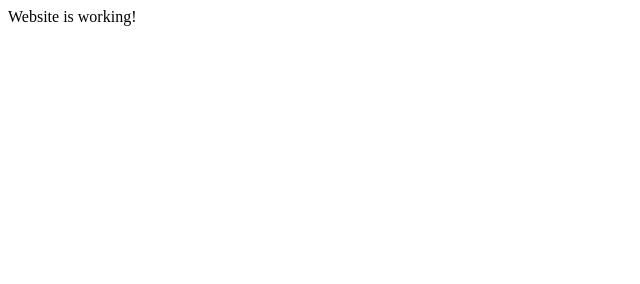
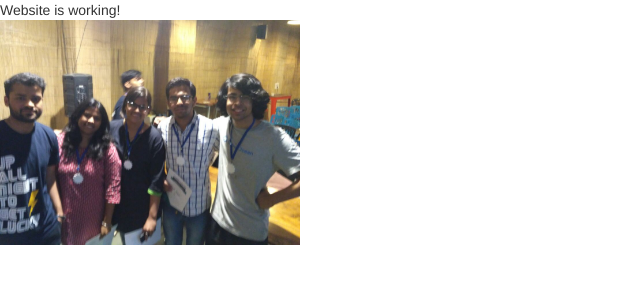
Before and after one commit to ShivayaDevs/shivayadevs.github.io, a plain HTML site: page index.html in a window 1280 px wide. Shown: the whole page, without its empty margins (0-640 px from the left). Drawn offline with nearby package versions, Linux system fonts and the light colour scheme.

Commit message:
Project structure

```diff
--- a/index.html
+++ b/index.html
@@ -1,9 +1,13 @@
 <!DOCTYPE html>
 <html>
 <head>
-    <title>ShivayaDevs</title>
+    <title>Shivaya Developers</title>
+    <!-- Bootstrap css and js -->
+    <link rel="stylesheet" href="https://maxcdn.bootstrapcdn.com/bootstrap/3.3.7/css/bootstrap.min.css">
+    <script src="https://maxcdn.bootstrapcdn.com/bootstrap/3.3.7/js/bootstrap.min.js" crossorigin="anonymous"></script>
 </head>
 <body>
-    Website is working!
+    Website is working!<br>
+    <img src="images/clashhacks-photo.jpg" width="300px" >
 </body>
 </html>
```
Also changed, not shown: images/clashhacks-photo.jpg (added).
